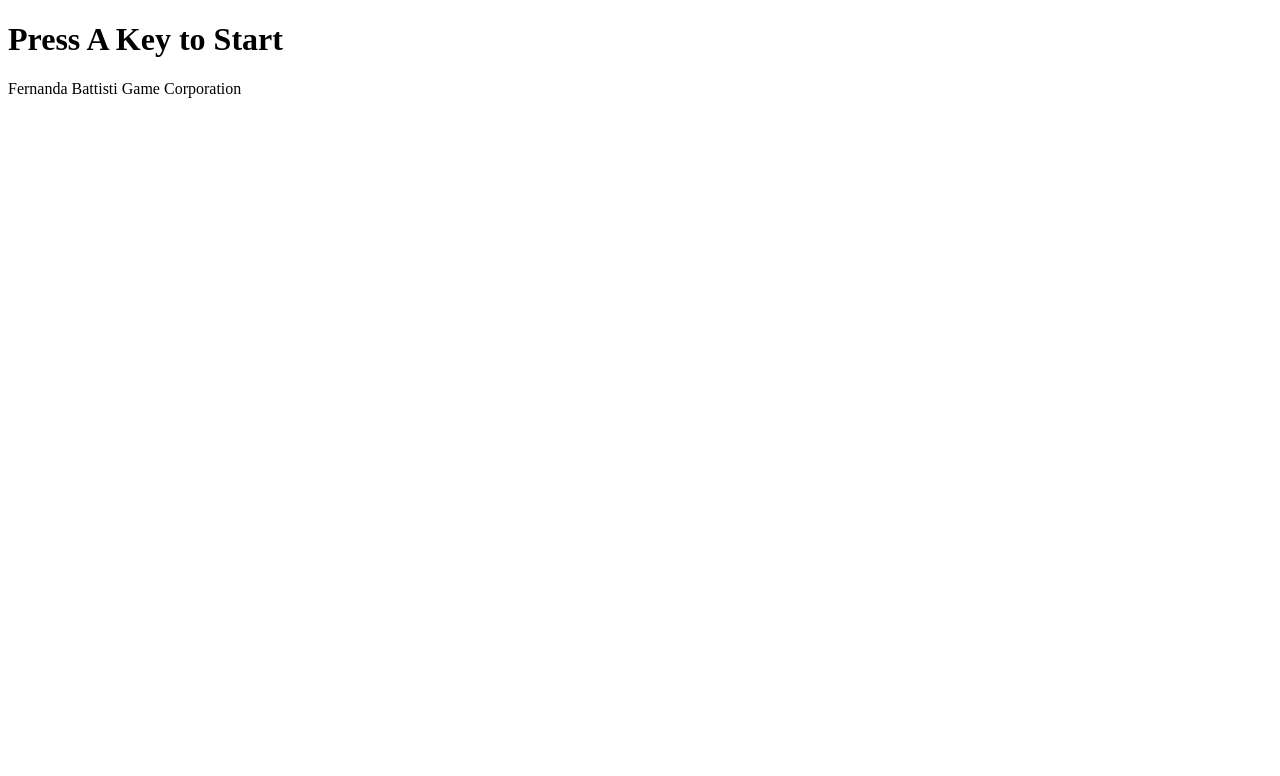
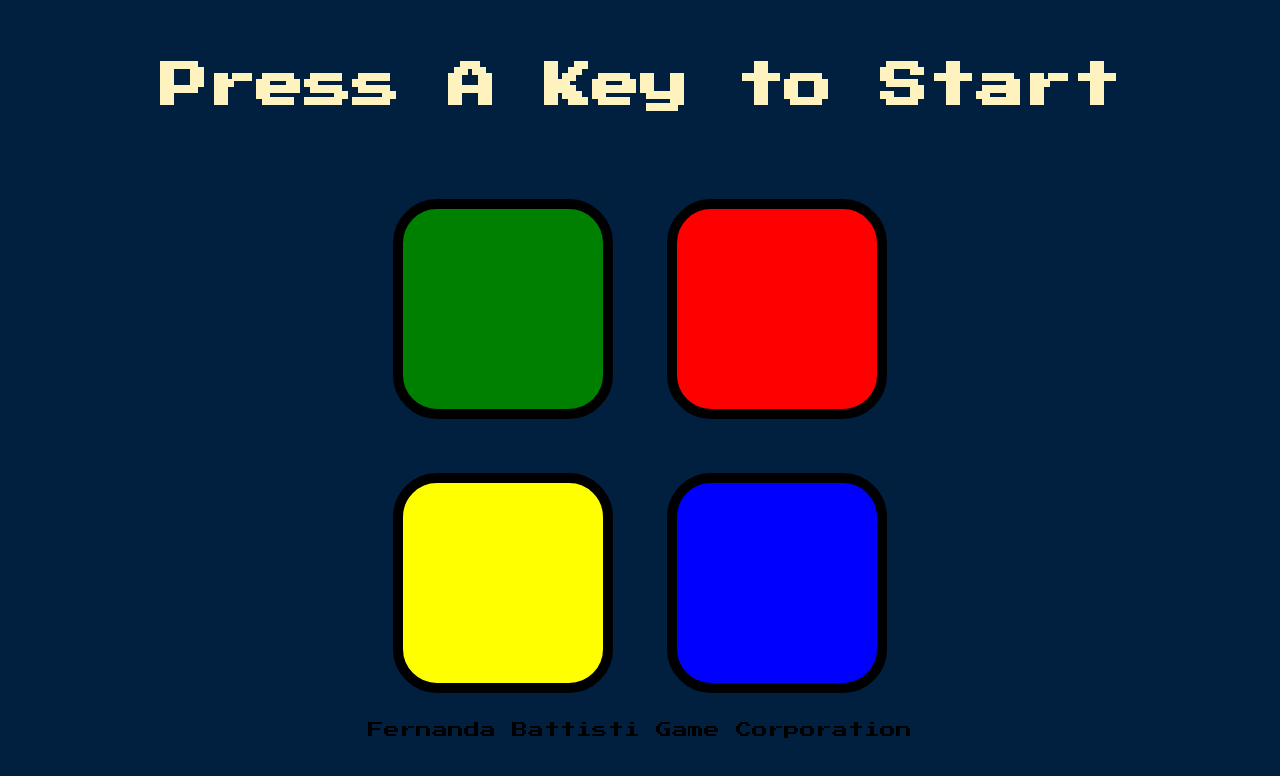
Before and after one commit to hermesmarcano/Simon-Game-1.0, a plain HTML site: page index.html in a window 1280 px wide. Drawn offline with nearby package versions, Linux system fonts and the light colour scheme.

Commit message:
Add files via upload

```diff
--- a/styles.css
+++ b/styles.css
@@ -1,4 +1,71 @@
+body {
+  text-align: center;
+  background-color: #011F3F;
+}
 
-.huge {
-  font-size: 10rem;
+#level-title {
+  font-family: 'Press Start 2P', cursive;
+  font-size: 3rem;
+  margin:  5%;
+  color: #FEF2BF;
 }
+
+.container {
+  display: block;
+  width: 50%;
+  margin: auto;
+
+}
+
+
+#start-button {
+  margin: 25px;
+  display: inline-block;
+  height: 50px;
+  width: 200px;
+  background-color: orange;
+  border: 10px solid black;
+  border-radius: 20%;
+  text-align: center;
+  font-family: cursive;
+  padding-top: 20px;
+  font-size: 4rem,
+}
+
+.btn {
+  margin: 25px;
+  display: inline-block;
+  height: 200px;
+  width: 200px;
+  border: 10px solid black;
+  border-radius: 20%;
+}
+
+.game-over {
+  background-color: red;
+  opacity: 0.8;
+}
+
+.red {
+  background-color: red;
+}
+
+.green {
+  background-color: green;
+}
+
+.blue {
+  background-color: blue;
+}
+
+.yellow {
+  background-color: yellow;
+}
+
+.pressed {
+  box-shadow: 0 0 20px white;
+  background-color: grey;
+}
+#company-title {
+  font-family: 'Press Start 2P', cursive;
+}
```
